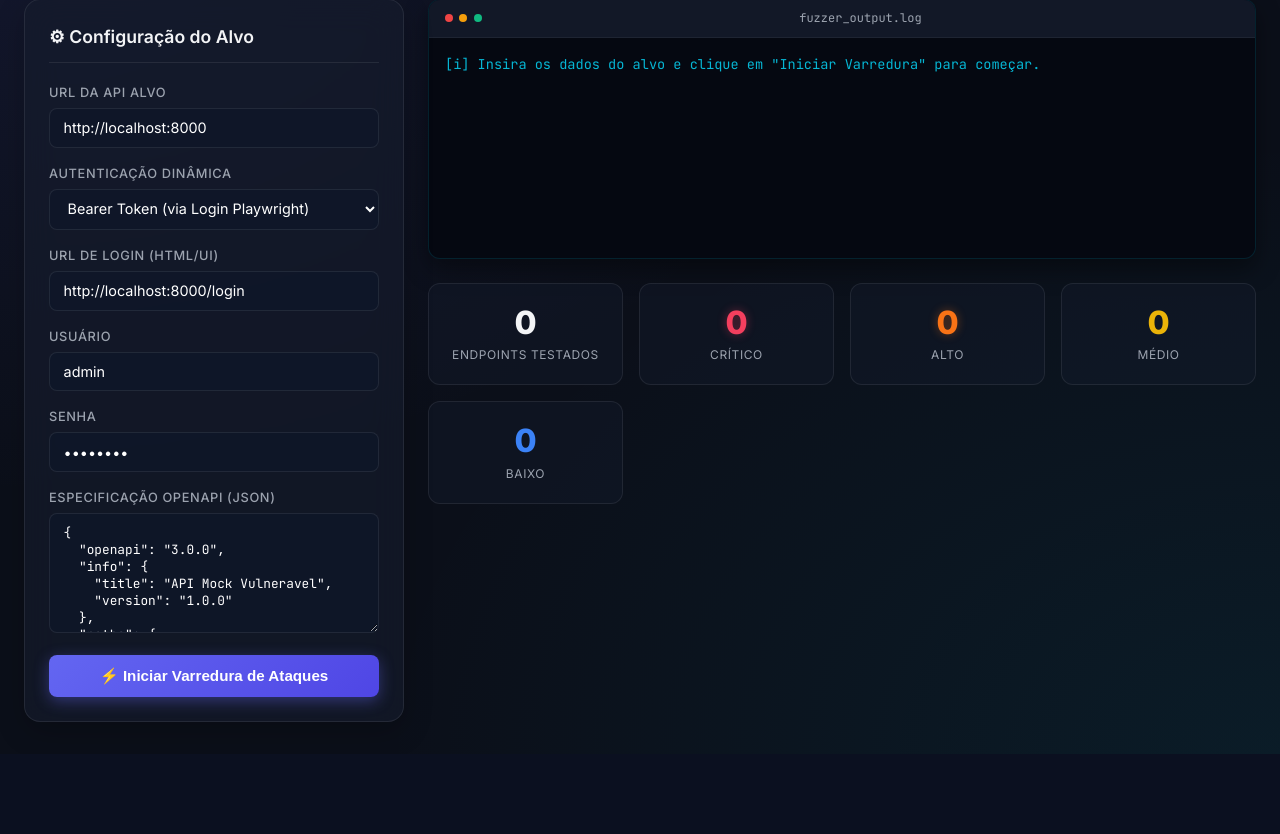
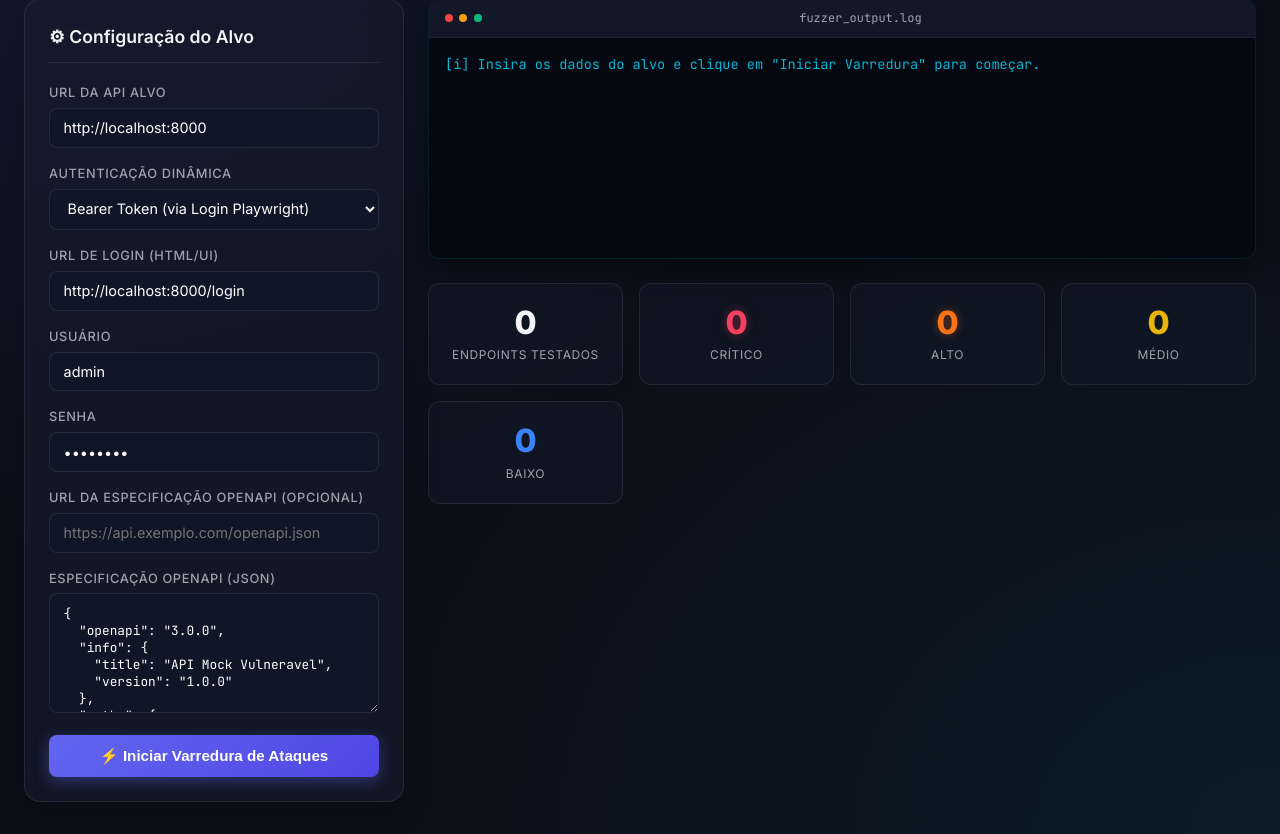
Before and after one commit to MatheusLeo26/simulador-ataques-API-s, a FastAPI app: page / in a window 1280 px wide. Shown: the part 119-953 px from the top of the page. Before the commit the page ends 841 px from the top, so only its background shows below. Run offline with FastAPI, Linux system fonts and the light colour scheme.

Commit message:
feat: Adiciona suporte para carregar especificações OpenAPI via URL no Dashboard

```diff
--- a/templates/index.html
+++ b/templates/index.html
@@ -523,8 +523,13 @@
                 </div>
 
                 <div class="form-group">
+                    <label for="openapi-url">URL da Especificação OpenAPI (Opcional)</label>
+                    <input type="text" id="openapi-url" placeholder="https://api.exemplo.com/openapi.json">
+                </div>
+
+                <div class="form-group">
                     <label for="openapi-spec">Especificação OpenAPI (JSON)</label>
-                    <textarea id="openapi-spec" placeholder='Cole o conteúdo do seu OpenAPI JSON aqui...'></textarea>
+                    <textarea id="openapi-spec" placeholder='Cole o conteúdo do seu OpenAPI JSON aqui (se não usar URL)...'></textarea>
                 </div>
 
                 <button type="submit" class="btn" id="btn-start">
@@ -866,9 +871,23 @@
             logToTerminal('[*] Iniciando conexão com o fuzzer...', 'info');
 
             // Gather inputs
+            let specJson = null;
+            const specText = document.getElementById('openapi-spec').value.trim();
+            if (specText) {
+                try {
+                    specJson = JSON.parse(specText);
+                } catch(e) {
+                    logToTerminal('[-] JSON da especificação OpenAPI inválido.', 'error');
+                    btn.disabled = false;
+                    statusIndicator.textContent = "Erro";
+                    return;
+                }
+            }
+
             const payload = {
                 target_url: document.getElementById('target-url').value,
-                openapi_spec: JSON.parse(document.getElementById('openapi-spec').value),
+                openapi_url: document.getElementById('openapi-url').value,
+                openapi_spec: specJson,
                 auth_type: document.getElementById('auth-type').value,
                 auth_url: document.getElementById('auth-url').value,
                 auth_user: document.getElementById('auth-user').value,
--- a/web_app.py
+++ b/web_app.py
@@ -21,7 +21,8 @@ scans: Dict[str, Dict[str, Any]] = {}
 
 class ScanConfig(BaseModel):
     target_url: str
-    openapi_spec: Dict[str, Any]
+    openapi_spec: Optional[Dict[str, Any]] = None
+    openapi_url: Optional[str] = None
     auth_type: str
     auth_url: Optional[str] = None
     auth_user: Optional[str] = None
@@ -53,7 +54,24 @@ async def run_scan_task(scan_id: str, config: ScanConfig, queue: asyncio.Queue,
             {"type": "log", "message": "[+] Carregando especificação OpenAPI...", "level": "success"}
         )
 
-        spec_parser = OpenAPIParser(config.openapi_spec)
+        openapi_data = config.openapi_spec
+        if config.openapi_url:
+            loop.call_soon_threadsafe(
+                queue.put_nowait,
+                {"type": "log", "message": f"[*] Baixando especificação OpenAPI de: {config.openapi_url}", "level": "info"}
+            )
+            import urllib.request
+            try:
+                req = urllib.request.Request(config.openapi_url, headers={'User-Agent': 'Mozilla/5.0'})
+                with urllib.request.urlopen(req) as response:
+                    openapi_data = json.loads(response.read().decode())
+            except Exception as e:
+                raise Exception(f"Falha ao carregar OpenAPI da URL: {e}")
+
+        if not openapi_data:
+            raise Exception("Nenhuma especificação OpenAPI fornecida (via arquivo ou URL).")
+
+        spec_parser = OpenAPIParser(openapi_data)
         endpoints = spec_parser.get_endpoints()
 
         loop.call_soon_threadsafe(
```
Also changed, not shown: README.md.
